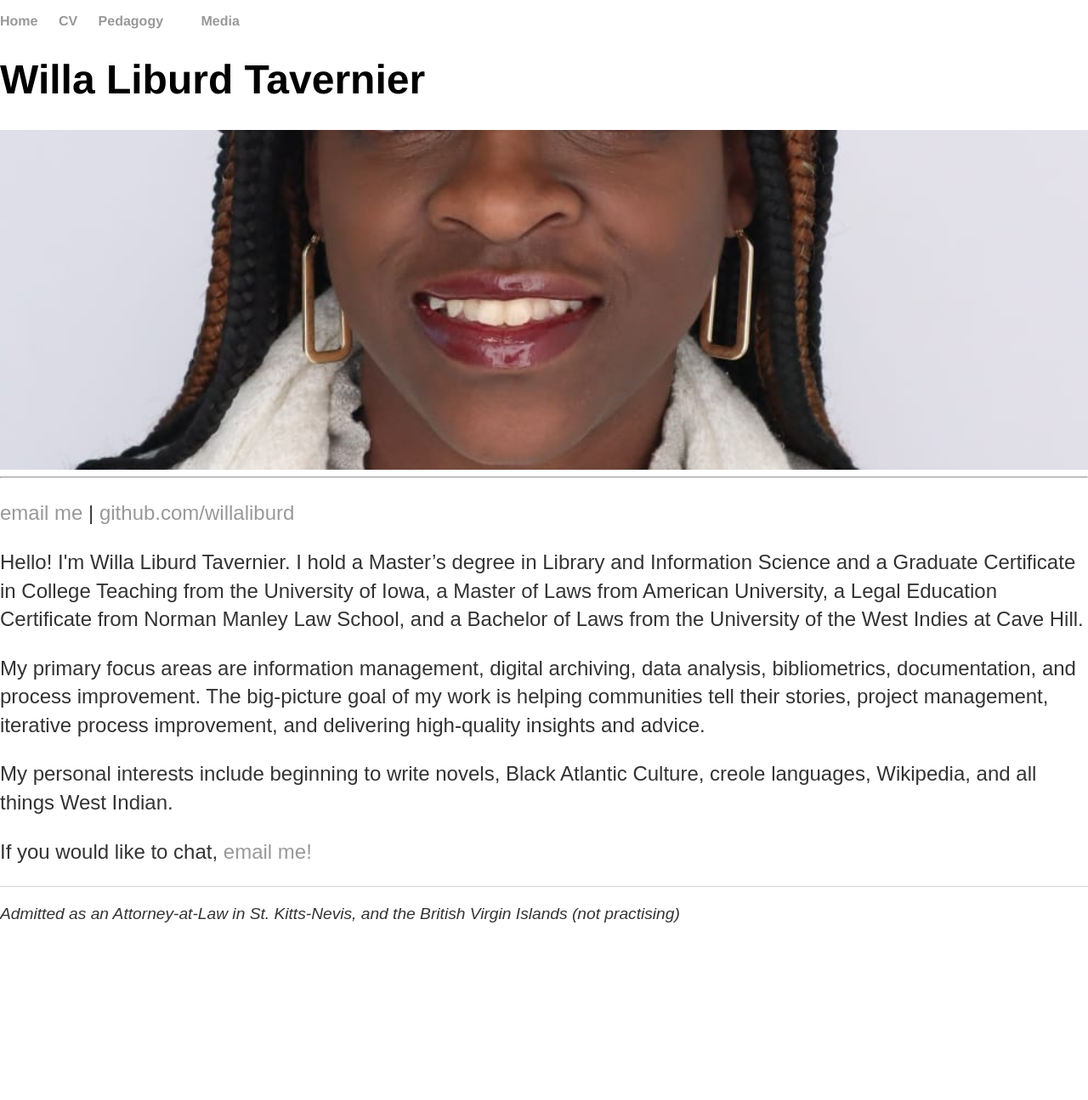
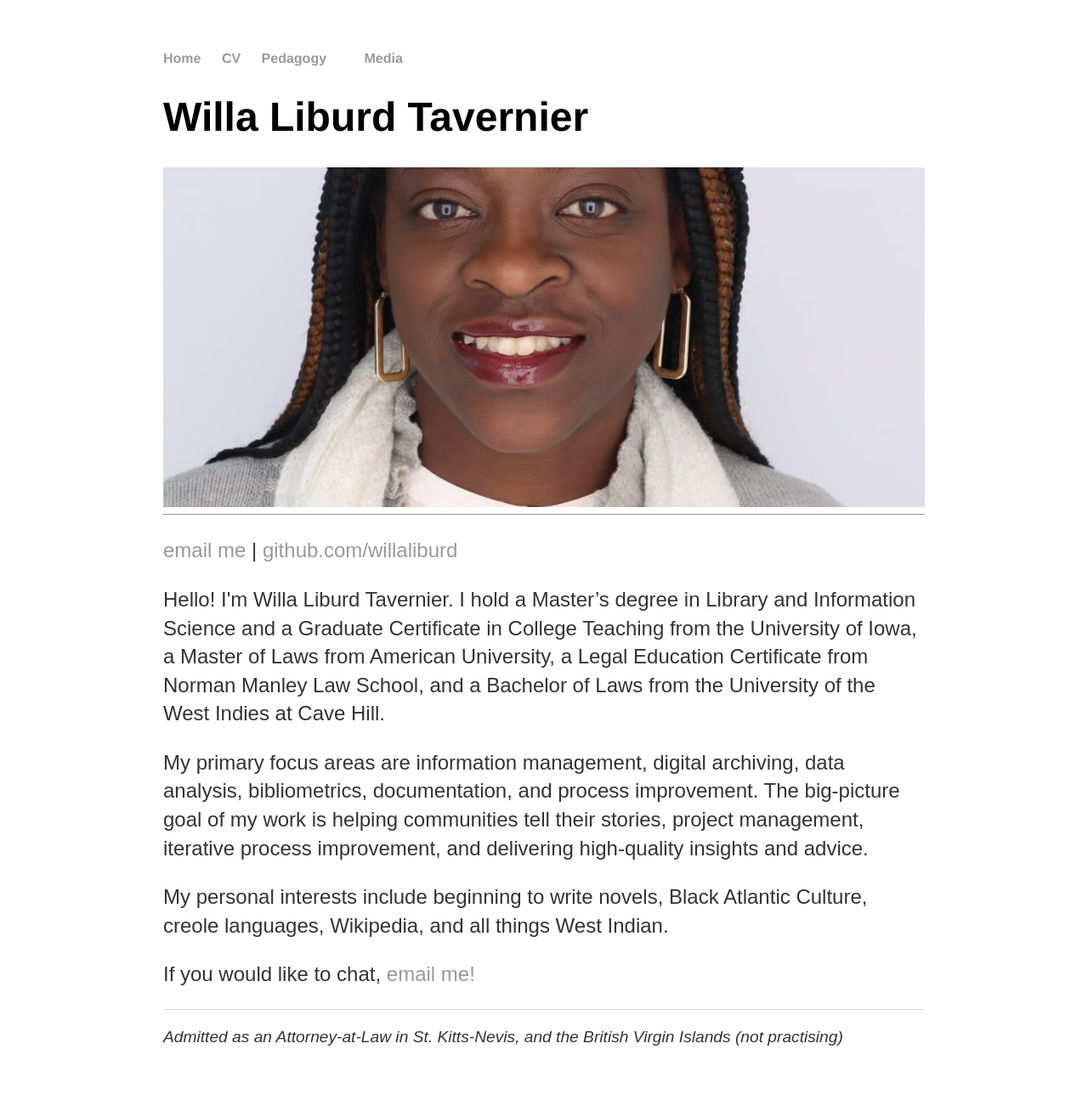
Before and after one commit to willaliburd/willaliburd.github.io, a Jekyll site: the page index.html, which Jekyll copies as it is, in a window 1280 px wide. Shown: the whole page at 85% size. Built offline with Jekyll 4.4.1, drawn with Linux system fonts in a browser that asks for light colours; before the commit the page ends 1090 px from its top, so only the background shows below that.

Commit message:
Update main.css
reverting to

body{
    margin: 60px auto;
    width: 70%;
     background-image: url(/images/Profile-Photo.jpg)
}

but retaining .row container css below

```diff
--- a/css/main.css
+++ b/css/main.css
@@ -1,6 +1,10 @@
-body, html {
-  width: 100%; height: 100%; margin: 0; padding: 0 background-image: url(/images/Profile-Photo.jpg)}
-.row-container {display: flex; width: 100%; height: 100%; flex-direction: column; background-color: blue; overflow: hidden;}
+body{
+    margin: 60px auto;
+    width: 70%;
+     background-image: url(/images/Profile-Photo.jpg)
+}
+
+.row-container {display: flex; width: 100%; height: 100%; flex-direction: column; overflow: hidden;}
 .first-row {background-color: lime; }
 .second-row { flex-grow: 1; border: none; margin: 0; padding: 0; }
 
```
